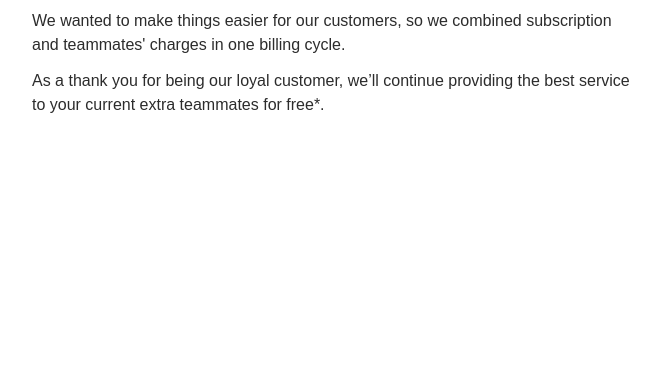
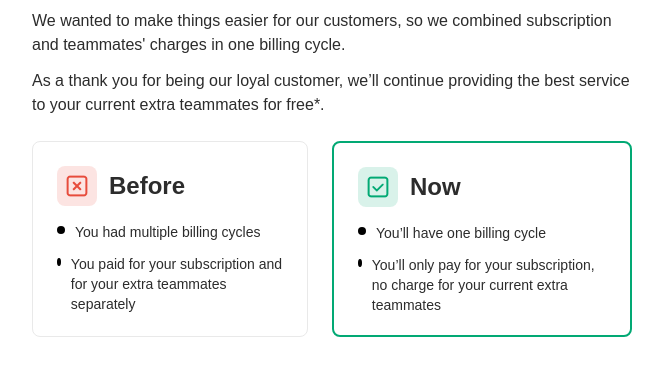
Before and after one commit to volodymyr-soltys97/airslate_test_task, a website: page index.html in a window 1280 px wide. Shown: the part 183-558 px from the top of the page, without its empty margins (308-971 px from the left). Drawn offline with Linux system fonts and the light colour scheme.

Commit message:
Add 2 blocks

```diff
--- a/index.html
+++ b/index.html
@@ -37,6 +37,32 @@
         <p class="subtitle__text">As a thank you for being our loyal customer, we’ll continue providing the best service to your current extra teammates for free*.</p>
       </td>
     </tr>
+    <tr class="info">
+      <td class="info__card--before">
+        <p class="info__title">
+          <span class="info__close">
+            <img src="images/close-icon.png" alt="">
+          </span>
+          <strong class="info__title--text">
+            Before
+          </strong>
+        </p>
+        <p class="info__content">You had multiple billing cycles</p>
+        <p class="info__content">You paid for your subscription and for your extra teammates separately</p>
+      </td>
+      <td class="info__card--now">
+        <p class="info__title">
+          <span class="info__now">
+            <img src="images/now-icon.png" alt="">
+          </span>
+          <strong class="info__title--text">
+            Now
+          </strong>
+        </p>
+        <p class="info__content">You’ll have one billing cycle</p>
+        <p class="info__content">You’ll only pay for your subscription, no charge for your current extra teammates </p>
+      </td>
+    </tr>
   </table>
 </body>
 </html>
--- a/styles/main.scss
+++ b/styles/main.scss
@@ -86,3 +86,83 @@ html {
     line-height: 24px;
   }
 }
+
+.info {
+  display: flex;
+  gap: 24px;
+  margin-top: 24px;
+  height: 196px;
+  width: 100%;
+
+  &__card--before {
+    padding: 24px;
+    max-width: 50%;
+    border: 1px solid #E9E9E9;
+    border-radius: 8px;
+  }
+
+  &__title {
+    display: flex;
+    align-items: center;
+    gap: 12px;
+    padding-bottom: 4px;
+
+    &--text {
+      color: #2C2C2C;
+      font-family: Arial;
+      font-size: 24px;
+      font-weight: 700;
+      line-height: 32px;
+    }
+  }
+
+  &__close {
+    display: flex;
+    width: 40px;
+    height: 40px;
+    padding: 6px;
+    justify-content: center;
+    align-items: center;
+    border-radius: 8px;
+    background: rgba(231, 76, 60, 0.15);
+  }
+
+  &__content {
+    margin-top: 12px;
+    display: flex;
+    gap: 10px;
+    color: #2C2C2C;
+    font-size: 14px;
+    font-weight: 400;
+    line-height: 20px;
+
+    &::before {
+      content: "";
+      background-color: #000000;
+      width: 8px;
+      height: 8px;
+      display: block;
+      margin-top: 4px;
+      border-radius: 50%;
+    }
+  }
+
+  &__card--now {
+    padding: 24px;
+    max-width: 50%;
+    border-radius: 8px;
+    border: 2px solid var(--caribbean-green-70002-a-974, #02A974);
+    background: var(--typography-white-ffffff, #FFF);
+  }
+
+  &__now {
+    display: flex;
+    width: 40px;
+    height: 40px;
+    padding: 6px;
+    justify-content: center;
+    align-items: center;
+    border-radius: 8px;
+    background: rgba(2, 169, 116, 0.15);
+  }
+}
```
Also changed, not shown: images/close-icon.png (added), images/now-icon.png (added), styles/style.css, 2 other files.
